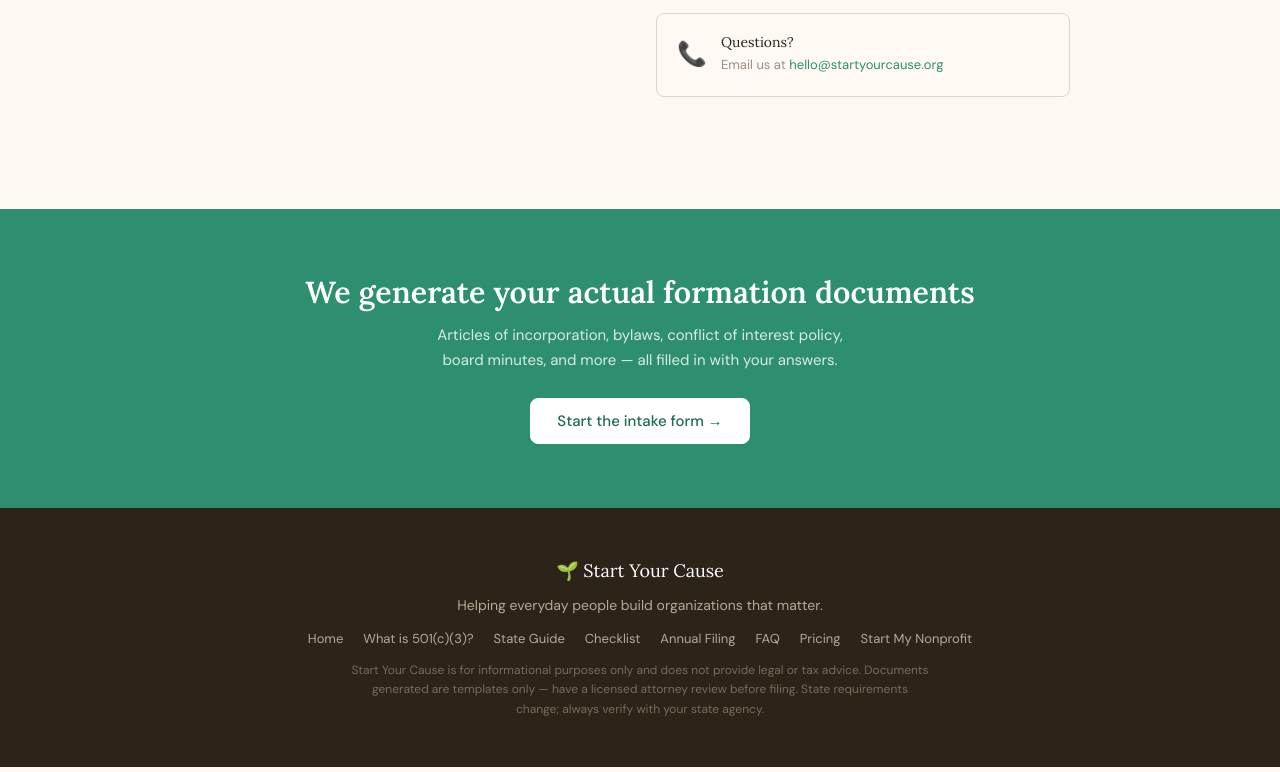
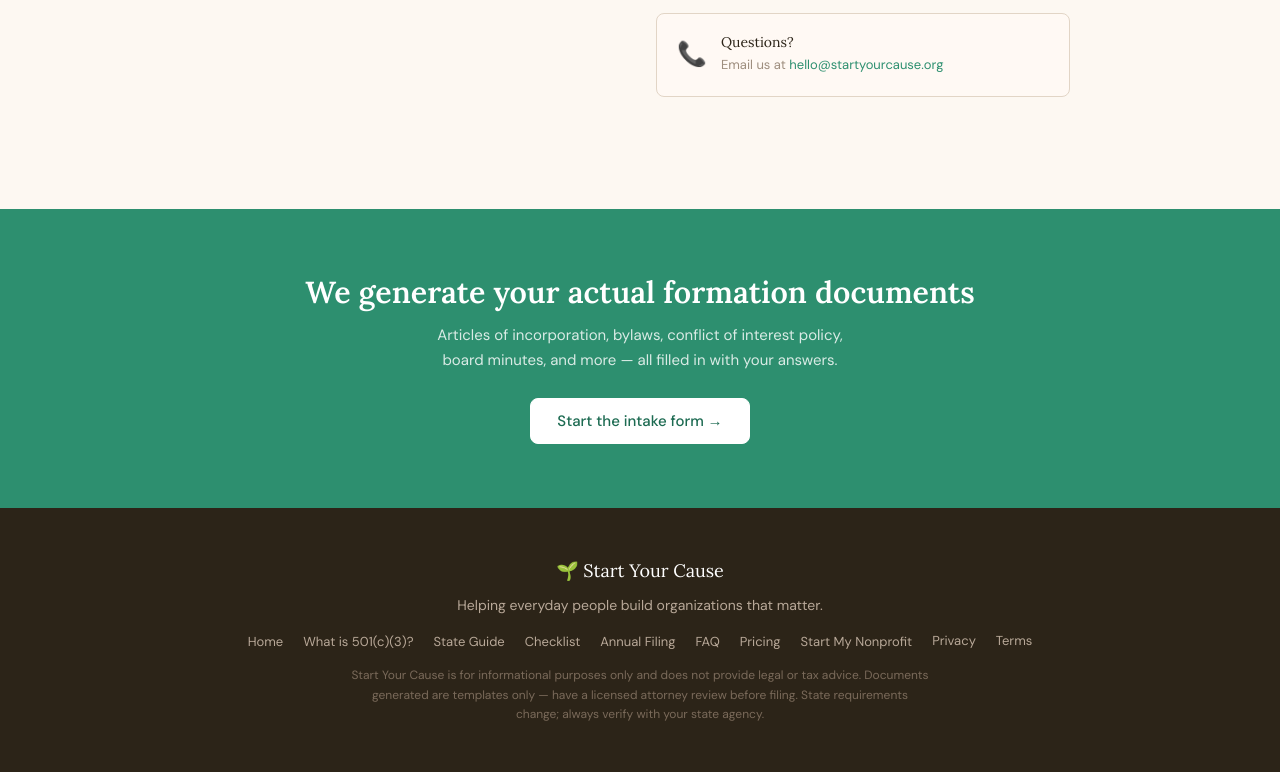
Before and after one commit to klanghammerkokalis-ux/Start_Your_Cause_Final2.0, a website: page index.html in a window 1280 px wide. Shown: the part 3423-4195 px from the top of the page. Drawn offline with Linux system fonts and the light colour scheme.

Commit message:
Link privacy and terms pages

```diff
--- a/index.html
+++ b/index.html
@@ -1095,6 +1095,8 @@ const footerHTML = `<footer><div class="f-logo">🌱 Start Your Cause</div>
   <button onclick="go('faq')">FAQ</button>
   <button onclick="go('pricing')">Pricing</button>
   <button onclick="go('form')">Start My Nonprofit</button>
+  <a href="/privacy.html" style="color:#b8a898;font-size:13px">Privacy</a>
+  <a href="/terms.html" style="color:#b8a898;font-size:13px">Terms</a>
 </div>
 <p class="disclaimer">Start Your Cause is for informational purposes only and does not provide legal or tax advice. Documents generated are templates only — have a licensed attorney review before filing. State requirements change; always verify with your state agency.</p>
 </footer>`;
```
